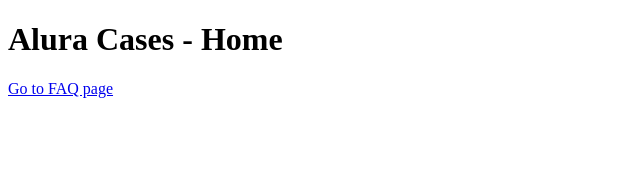
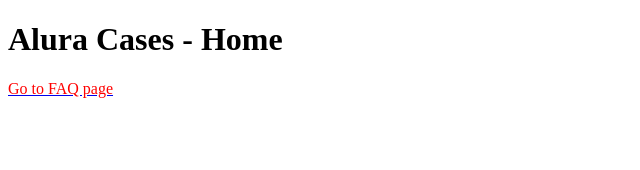
Before and after one commit to PedroPureza/Alura-Next, a Next.js app: page / in a window 1280 px wide. Shown: the top 170 px of the page, without its empty margins (0-640 px from the left). Built offline with nearby package versions, Linux system fonts and the light colour scheme.

Commit message:
add styled link component

```diff
--- a/src/components/Link/index.js
+++ b/src/components/Link/index.js
@@ -1,10 +1,11 @@
-import NextLink from 'next/link';
+// Componente Link
+import NextLink from "next/link";
+import StyledLink from "../StyledLink";
 
-export default function Link({children,href, ...props}) {
-    return(
-        <NextLink href={href} passHref>
-            <a {...props}>{children}</a>
-        </NextLink>
-    )
-
+export default function Link({ children, href, ...props }) {
+  return (
+    <NextLink href={href}>
+      <StyledLink {...props}>{children}</StyledLink>
+    </NextLink>
+  );
 }
--- /dev/null
+++ b/src/components/StyledLink/index.js
@@ -0,0 +1,11 @@
+import React from "react";
+
+const LinkEstilizado = React.forwardRef(({ onClick, href, children }, ref) => {
+  return (
+    <a href={href} onClick={onClick} ref={ref} style={{ color: "red" }}>
+      {children}
+    </a>
+  );
+});
+
+export default LinkEstilizado;
```
